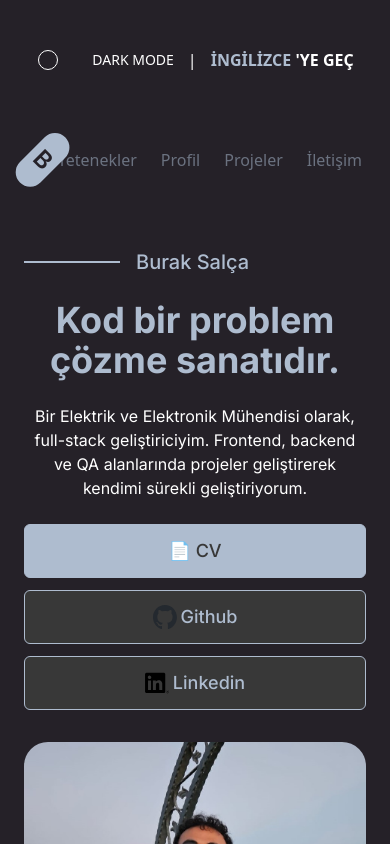
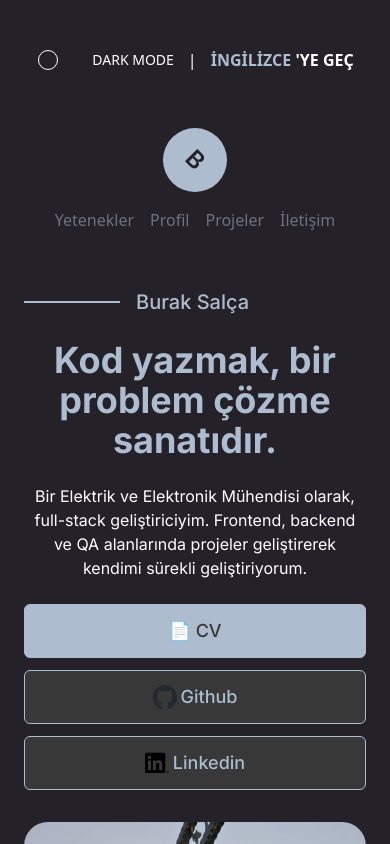
Before and after one commit to Burak-Salca/React-Portfolio-Project, a React (Vite) app: page / in a window 390 px wide. Shown: the top 844 px of the page. Built offline with nearby package versions, Linux system fonts and the light colour scheme; no server answers; a web font is replaced by a local one.

Commit message:
Güncellendi

```diff
--- a/src/layouts/Header.jsx
+++ b/src/layouts/Header.jsx
@@ -12,13 +12,13 @@ export default function Header() {
   };
 
   return (
-    <div  >
+    <div>
       <header className="bg-white text-[#6B7280] py-4">
-      <nav className="w-full flex justify-between items-center px-1">
-        <span className="font-Inter font-semibold text-2xl text-[#FFFFFF] dark:text-[#252128] origin-center rotate-45 w-16 h-16 rounded-full flex justify-center items-center dark:bg-specialWhite bg-[#7B61FF]">
+        <nav className="w-full flex flex-col sm:flex-row justify-between items-center px-1 gap-4 sm:gap-0">
+          <span className="font-Inter font-semibold text-2xl text-[#FFFFFF] dark:text-[#252128] origin-center rotate-45 w-16 h-16 rounded-full flex justify-center items-center dark:bg-specialWhite bg-[#7B61FF] order-1 sm:order-none">
             B
           </span>
-        <ul className="flex gap-6 items-center">
+          <ul className="flex flex-wrap justify-center gap-4 sm:gap-6 items-center order-2 sm:order-none">
             <li>
               <a href="#skills" className="hover:text-specialWhite transition">
                 {t.skills}
@@ -35,7 +35,7 @@ export default function Header() {
               </a>
             </li>
             <li>
-            <a href="#connect" className=" dark:hover:text-specialWhite transition">
+              <a href="#connect" className="dark:hover:text-specialWhite transition">
                 {t.contact}
               </a>
             </li>
@@ -43,6 +43,5 @@ export default function Header() {
         </nav>
       </header>
     </div>
-
-  )
+  );
 }
--- a/src/layouts/Projects.jsx
+++ b/src/layouts/Projects.jsx
@@ -11,7 +11,18 @@ export default function Projects() {
   useEffect(() => {
     const fetchProjects = async () => {
       try {
-        const response = await fetch('https://api.github.com/users/Burak-Salca/repos?sort=pushed&direction=desc&per_page=100');
+        // GitHub token'ı ile istek yapma
+        const response = await fetch('https://api.github.com/users/Burak-Salca/repos?sort=pushed&direction=desc&per_page=100', {
+          headers: {
+            'Authorization': `Bearer ${import.meta.env.VITE_GITHUB_TOKEN}`,
+            'Accept': 'application/vnd.github.v3+json'
+          }
+        });
+
+        if (!response.ok) {
+          throw new Error(`HTTP error! status: ${response.status}`);
+        }
+
         const allProjects = await response.json();
 
         // Her repo için topics'leri çek
@@ -20,13 +31,21 @@ export default function Projects() {
             .filter(project => project.stargazers_count > 0)
             .sort((a, b) => b.stargazers_count - a.stargazers_count)
             .map(async (project) => {
+              try {
                 // Topics'leri çekmek için ayrı bir istek
                 const topicsResponse = await fetch(`https://api.github.com/repos/Burak-Salca/${project.name}/topics`, {
                   headers: {
+                    'Authorization': `Bearer ${import.meta.env.VITE_GITHUB_TOKEN}`,
                     'Accept': 'application/vnd.github.mercy-preview+json'
                   }
                 });
-              const { names: topics } = await topicsResponse.json();
+
+                if (!topicsResponse.ok) {
+                  throw new Error(`HTTP error! status: ${topicsResponse.status}`);
+                }
+
+                const topicsData = await topicsResponse.json();
+                const topics = topicsData.names || []; // Eğer names yoksa boş array kullan
 
                 return {
                   title: project.name,
@@ -34,6 +53,15 @@ export default function Projects() {
                   siteLink: project.homepage || project.html_url,
                   technologies: [...new Set([...topics, project.language].filter(Boolean))]
                 };
+              } catch (error) {
+                // Eğer topics çekilemezse sadece dil bilgisini kullan
+                return {
+                  title: project.name,
+                  githubLink: project.html_url,
+                  siteLink: project.homepage || project.html_url,
+                  technologies: project.language ? [project.language] : []
+                };
+              }
             })
         );
 
--- a/src/translation.js
+++ b/src/translation.js
@@ -16,7 +16,7 @@ const translations = {
 
         "contact": "İletişim",
 
-        "heroh1": "Kod bir problem çözme sanatıdır.",
+        "heroh1": "Kod yazmak, bir problem çözme sanatıdır.",
 
         "heroh2": " Bir Elektrik ve Elektronik Mühendisi olarak, full-stack geliştiriciyim. Frontend, backend ve QA alanlarında projeler geliştirerek kendimi sürekli geliştiriyorum.",
 
```
Lines whose indentation alone changed are shown as unchanged.
